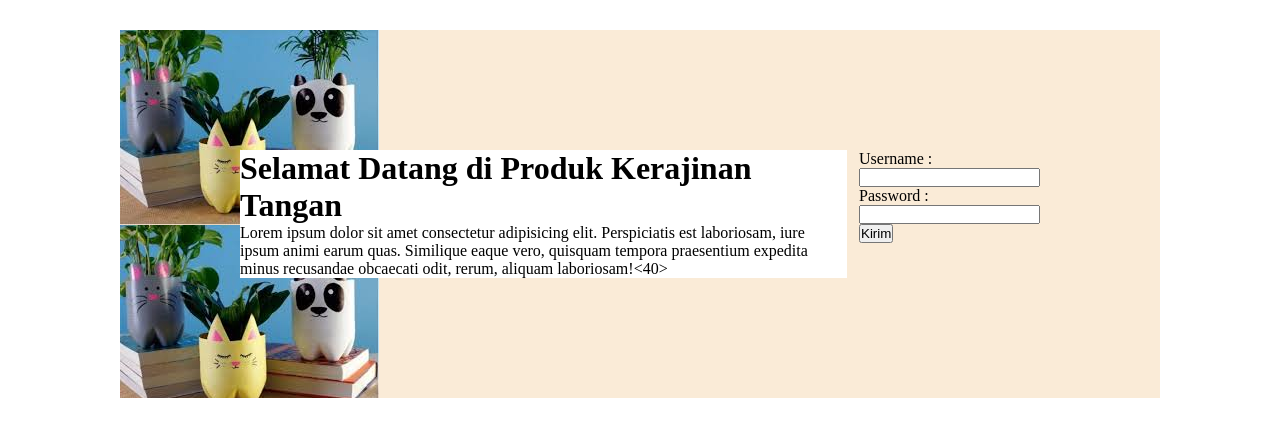
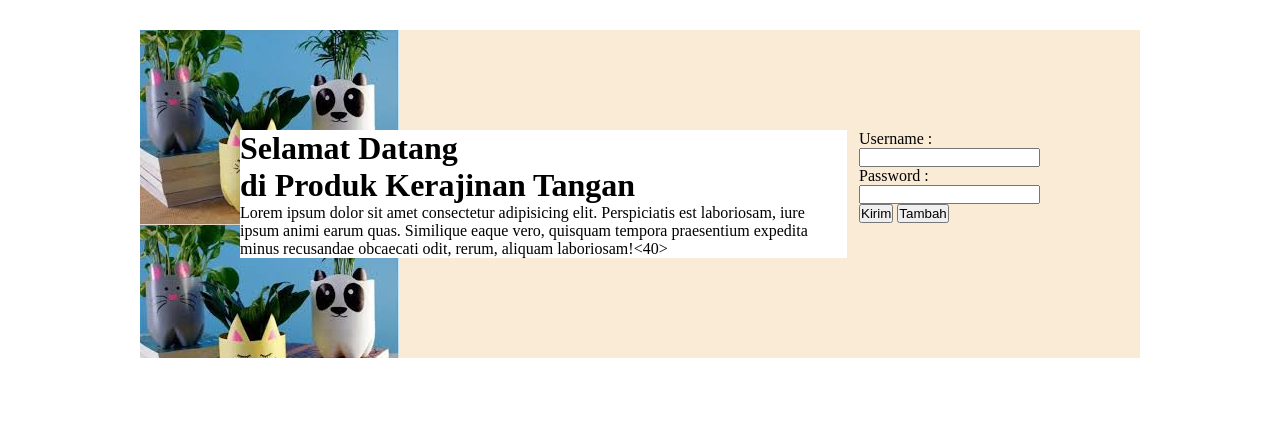
Before and after one commit to Azhar-Fikri99/git-branching, a plain HTML site: page index.html in a window 1280 px wide. Drawn offline with Linux system fonts and the light colour scheme.

Commit message:
Penambahan Tombol Tambah

```diff
--- a/css/style.css
+++ b/css/style.css
@@ -10,7 +10,7 @@
     display: flex;
     margin: 30px auto;
     width: 800px;
-    padding: 120px;;
+    padding: 100px;;
 }
 
 .container .content{
@@ -18,6 +18,10 @@
     margin-right: 12px;
 }
 
+button .login > #tambah{
+    font-family: 'Courier New', Courier, monospace;
+    text-transform: capitalize;
+}
 button:hover{
     background-color: rgb(214, 54, 126);
     color: white;
--- a/index.html
+++ b/index.html
@@ -10,7 +10,7 @@
 
     <div class="container">
         <div class="content">
-            <h1>Selamat Datang di Produk Kerajinan Tangan</h1>
+            <h1>Selamat Datang <br>di Produk Kerajinan Tangan</h1>
             <p>Lorem ipsum dolor sit amet consectetur adipisicing elit. Perspiciatis est laboriosam, iure ipsum animi earum quas. Similique eaque vero, quisquam tempora praesentium expedita minus recusandae obcaecati odit, rerum, aliquam laboriosam!<40></40></p>
         </div>
 
@@ -19,6 +19,7 @@
                 <label>Username : <input type="text" name="name"></label><br>
                 <label>Password : <input type="password" name="password"></label><br>
                 <button type="submit">Kirim</button>
+                <button type="submit" id="tambah">Tambah </button>
           </form>
         </div>
     </div>
```
